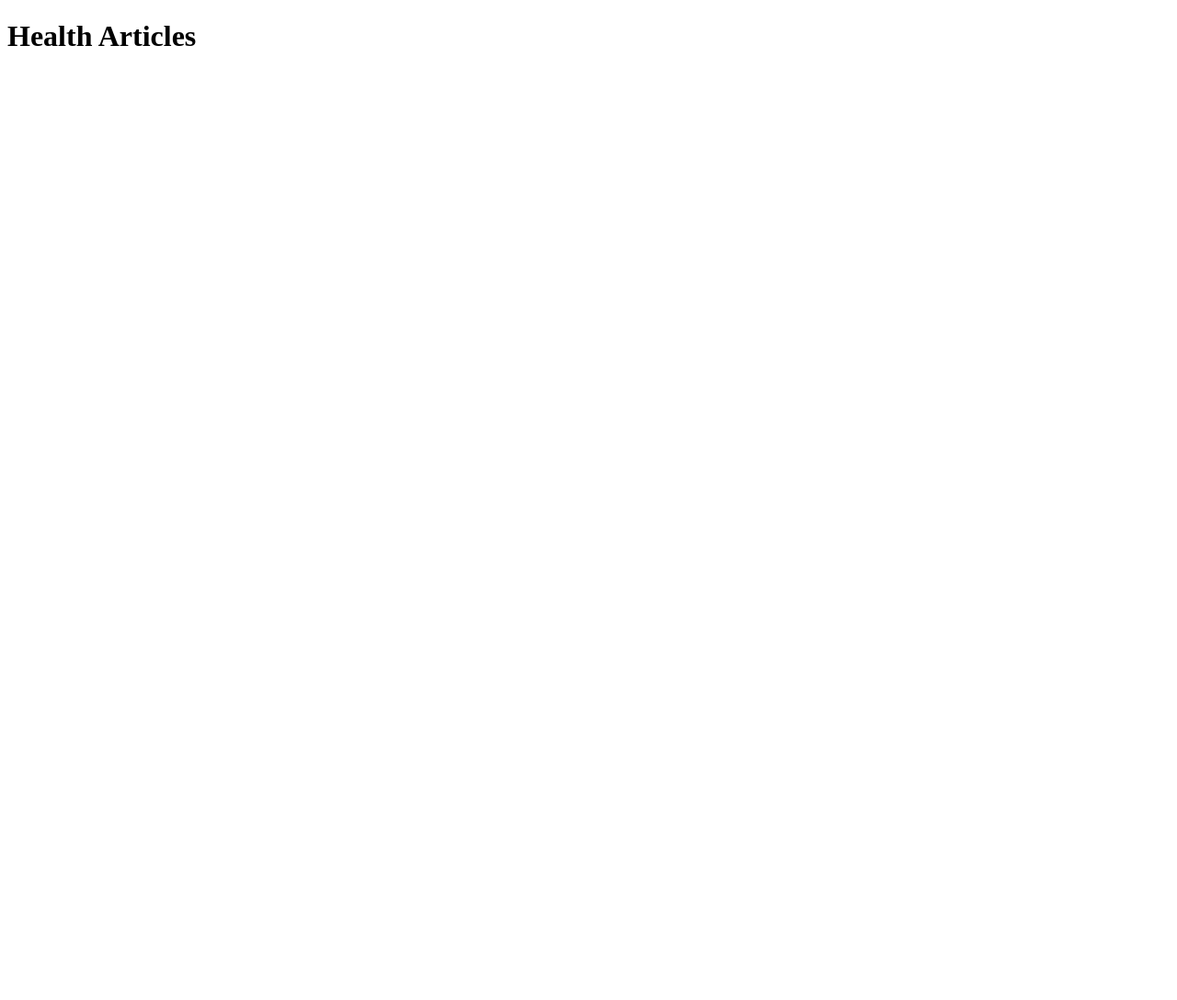
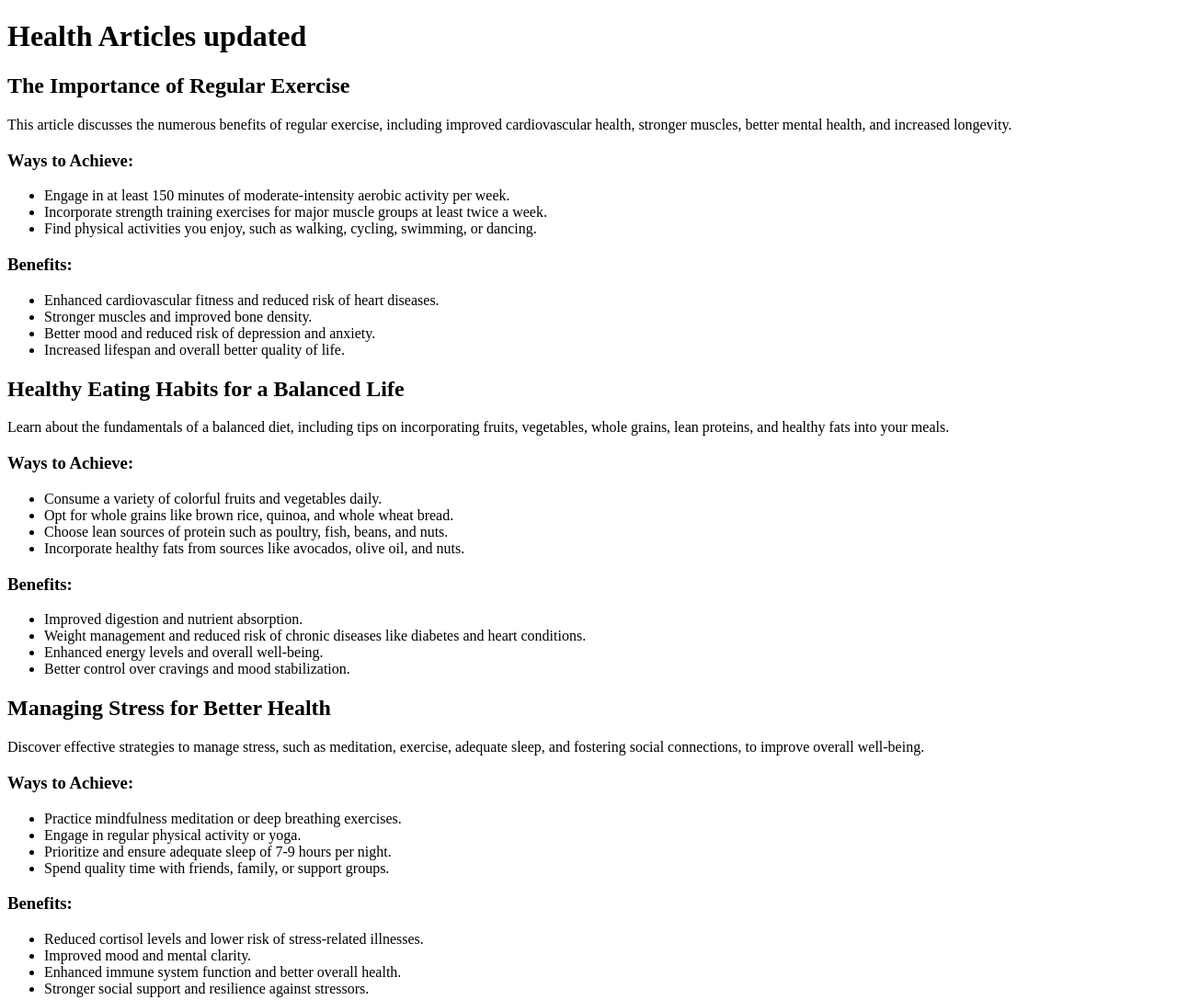
Before and after one commit to benj00/coursera-practice, a plain HTML site: page healthArticle/health_article.html in a window 1280 px wide. Shown: the top 1088 px of the page at 92% size. Before the commit the page ends 800 px from the top, so only its background shows below. Drawn offline with Linux system fonts and the light colour scheme.

Commit message:
standard message

```diff
--- a/healthArticle/health_article.html
+++ b/healthArticle/health_article.html
@@ -5,7 +5,7 @@
   <title>Health Articles</title>
 </head>
 <body>
-  <h1>Health Articles</h1>
+  <h1>Health Articles updated</h1>
   <div id="articles"></div>
 <script src="./health_article.js"></script>
 </body>
--- a/healthArticle/health_article.js
+++ b/healthArticle/health_article.js
@@ -0,0 +1,51 @@
+var xhr = new XMLHttpRequest();
+var url = './health_article.json';
+xhr.open('GET', url, true);
+xhr.responseType = 'json';
+
+xhr.onload = function() {
+    var articles = xhr.response.articles;
+    var articlesDiv = document.getElementById('articles');
+
+    articles.forEach(function(article) {
+        var articleDiv = document.createElement('div');
+        articleDiv.classList.add('article');
+
+        var title = document.createElement('h2');
+        title.textContent = article.title;
+
+        var description = document.createElement('p');
+        description.textContent = article.description;
+
+        var waysHeader = document.createElement('h3');
+        waysHeader.textContent = 'Ways to Achieve:';
+
+        var waysList = document.createElement('ul');
+        article.ways_to_achieve.forEach(function(way) {
+            var listItem = document.createElement('li');
+            listItem.textContent = way;
+            waysList.appendChild(listItem);
+        });
+
+        var benefitsHeader = document.createElement('h3');
+        benefitsHeader.textContent = 'Benefits:';
+
+        var benefitsList = document.createElement('ul');
+        article.benefits.forEach(function(benefit) {
+            var listItem = document.createElement('li');
+            listItem.textContent = benefit;
+            benefitsList.appendChild(listItem);
+        });
+
+        articleDiv.appendChild(title);
+        articleDiv.appendChild(description);
+        articleDiv.appendChild(waysHeader);
+        articleDiv.appendChild(waysList);
+        articleDiv.appendChild(benefitsHeader);
+        articleDiv.appendChild(benefitsList);
+
+        articlesDiv.appendChild(articleDiv);
+    });
+};
+
+xhr.send();
```
